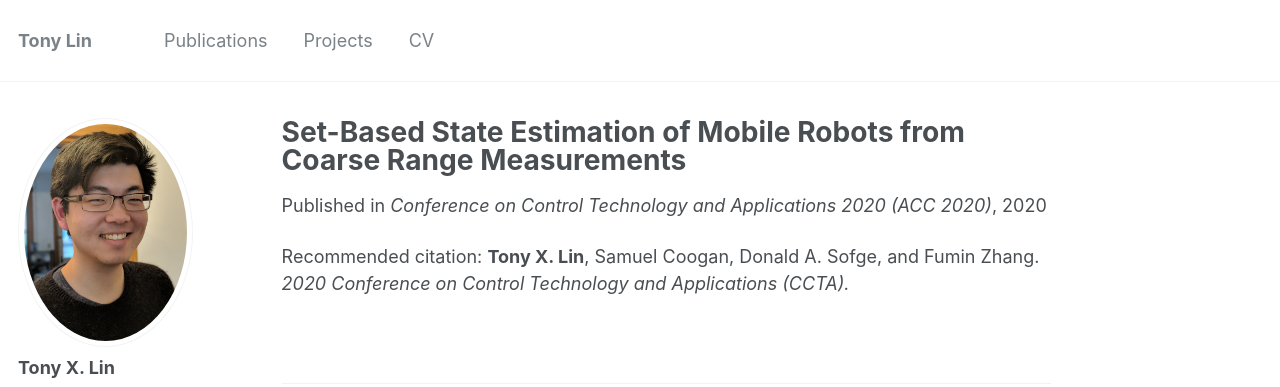
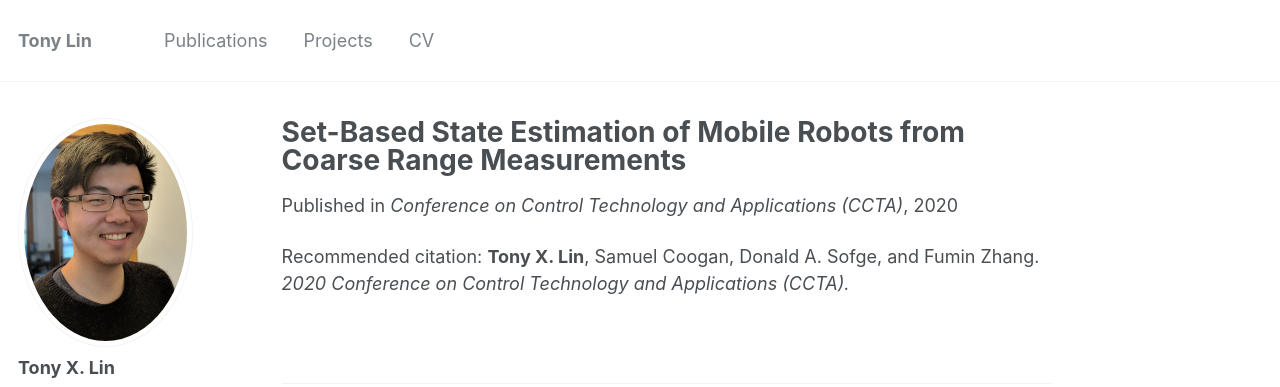
Before and after one commit to tony-x-lin/tony-x-lin.github.io, a Jekyll site: the page built from _publications/CCTA2020.md, in a window 1280 px wide. Shown: the top 387 px of the page. Built offline with Jekyll 4.4.1, drawn with Linux system fonts in a browser that asks for light colours.

Commit message:
Update CCTA2020.md

```diff
--- a/_publications/CCTA2020.md
+++ b/_publications/CCTA2020.md
@@ -3,6 +3,6 @@ title: "Set-Based State Estimation of Mobile Robots from Coarse Range Measuremen
 collection: publications
 date: 2020-8-23
 permalink: /publications/CCTA2020
-venue: "Conference on Control Technology and Applications 2020 (ACC 2020)"
+venue: "Conference on Control Technology and Applications (CCTA)"
 citation: '<b>Tony X. Lin</b>, Samuel Coogan, Donald A. Sofge, and Fumin Zhang. <i>2020 Conference on Control Technology and Applications (CCTA).</i>'
 ---
```
